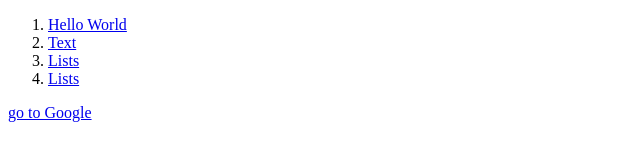
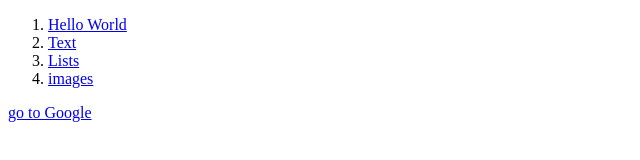
Before and after one commit to coolhand812/ejemplos-html-tecweb, a plain HTML site: page index.html in a window 1280 px wide. Shown: the part 152-312 px from the top of the page, 0-640 px from the left. Drawn offline with Linux system fonts and the light colour scheme.

Commit message:
fixed some index

```diff
--- a/index.html
+++ b/index.html
@@ -24,7 +24,7 @@
             </li>
 
             <li>
-                   <a href="images.html">Lists</a>
+                   <a href="images.html">images</a>
             </li>
 
         </ol>
```
